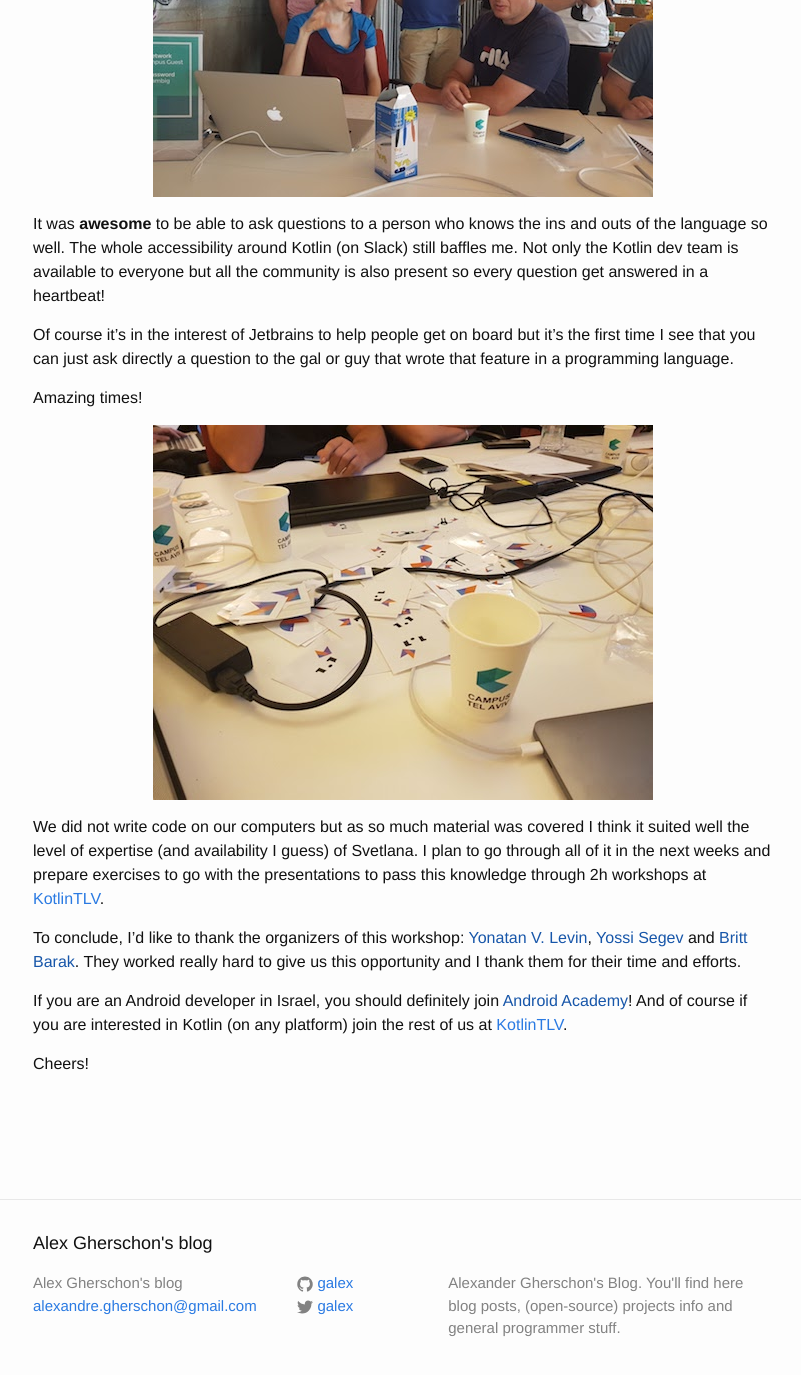
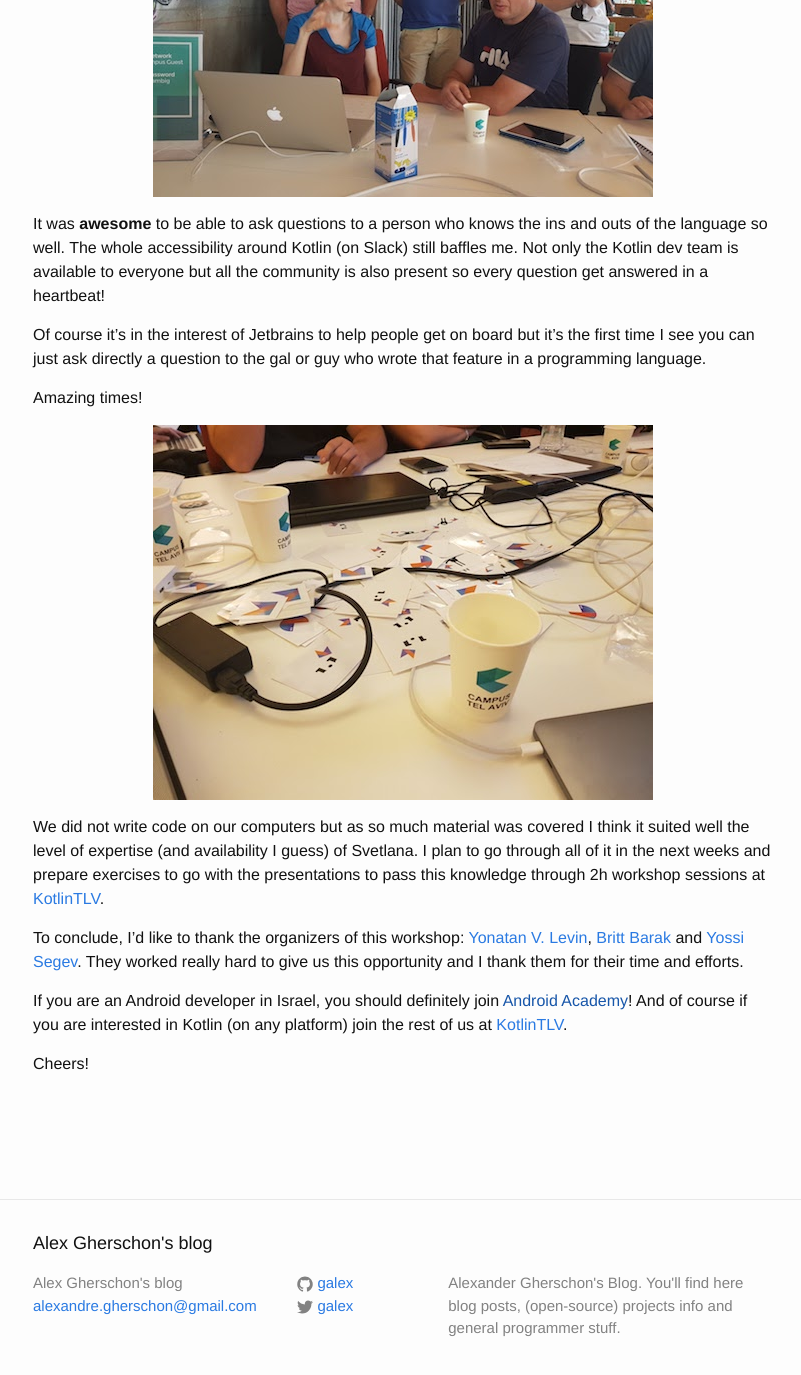
Before and after one commit to galex/galex.github.io, a Jekyll site: the page built from _posts/2017-10-21-Kotlin_Workshop_with_Svetlana_Isakova.md, in a window 1280 px wide and 1400 px high, scrolled down 4053 px. Shown: the top 1375 px of the window, without its empty margins (237-1038 px from the left). Built offline with Jekyll 4.4.1, drawn with Linux system fonts in a browser that asks for light colours; comment, search, counter and statistics services are not loaded.

Commit message:
changed a little the kotlin workshop article

```diff
--- a/_posts/2017-10-21-Kotlin_Workshop_with_Svetlana_Isakova.md
+++ b/_posts/2017-10-21-Kotlin_Workshop_with_Svetlana_Isakova.md
@@ -10,9 +10,9 @@
 
 I had the immense pleasure to attend a Kotlin workshop taught by Svetlana Isakova herself! For those who don't know, Svetlana is a Developer advocate at [Jetbrains](https://jetbrains.com). She started to work there in 2011 on the compiler at the very beginning of the Kotlin project. She was always the one answering the talk requests Jetbrains was receiving so she naturally became part of the advocate team of the language.
 
+![Svetlana Isakova and me, Alex Gherschon]({{ site.url }}/assets/kotlin-workshop-sveta/svetlana-isakova-alex-gherschon.png){: .center-image }
+
 Svetlana is also the co-author of [Kotlin in Action](https://www.manning.com/books/kotlin-in-action) together with [Dmitry Jemerov](https://twitter.com/intelliyole?lang=en). Get the book and use **KOTLINTLV** for a 45% coupon code! A really good read if you are interested in Kotlin :)
-
-![Svetlana Isakova and me, Alex Gherschon]({{ site.url }}/assets/kotlin-workshop-sveta/svetlana-isakova-alex-gherschon.png){: .center-image }
 
 Experience wise, I do not have as much mileage as I would like to have at this point. I've rewritten from scratch a Gradle Plugin we use at work (in which I improved execution speed from ~2 minutes to 8 seconds thanks to coroutines!). I also wrote an Android podcast app for [Talking Kotlin](https://taklingkotlin.com) where [Hadi Hariri](https://twitter.com/hadihariri) interviews developers about their beginnings and experiences with Kotlin. The app will be open sourced when published.
 
@@ -40,15 +40,15 @@
 
 It was **awesome** to be able to ask questions to a person who knows the ins and outs of the language so well. The whole accessibility around Kotlin (on Slack) still baffles me. Not only the Kotlin dev team is available to everyone but all the community is also present so every question get answered in a heartbeat!
 
-Of course it's in the interest of Jetbrains to help people get on board but it's the first time I see that you can just ask directly a question to the gal or guy that wrote that feature in a programming language.
+Of course it's in the interest of Jetbrains to help people get on board but it's the first time I see you can just ask directly a question to the gal or guy who wrote that feature in a programming language.
 
 Amazing times!
 
 ![quiz]({{ site.url }}/assets/kotlin-workshop-sveta/stickers.jpg){: .center-image }
 
-We did not write code on our computers but as so much material was covered I think it suited well the level of expertise (and availability I guess) of Svetlana. I plan to go through all of it in the next weeks and prepare exercises to go with the presentations to pass this knowledge through 2h workshops at [KotlinTLV](https://kotlintlv.co.il).
+We did not write code on our computers but as so much material was covered I think it suited well the level of expertise (and availability I guess) of Svetlana. I plan to go through all of it in the next weeks and prepare exercises to go with the presentations to pass this knowledge through 2h workshop sessions at [KotlinTLV](https://kotlintlv.co.il).
 
-To conclude, I'd like to thank the organizers of this workshop: [Yonatan V. Levin](), [Yossi Segev]() and [Britt Barak](). They worked really hard to give us this opportunity and I thank them for their time and efforts.
+To conclude, I'd like to thank the organizers of this workshop: [Yonatan V. Levin](https://twitter.com/parahall), [Britt Barak](https://twitter.com/BrittBarak) and [Yossi Segev](https://twitter.com/yossisegev). They worked really hard to give us this opportunity and I thank them for their time and efforts.
 
 If you are an Android developer in Israel, you should definitely join [Android Academy]()! And of course if you are interested in Kotlin (on any platform) join the rest of us at [KotlinTLV](https://kotlintlv.co.il).
 
```
